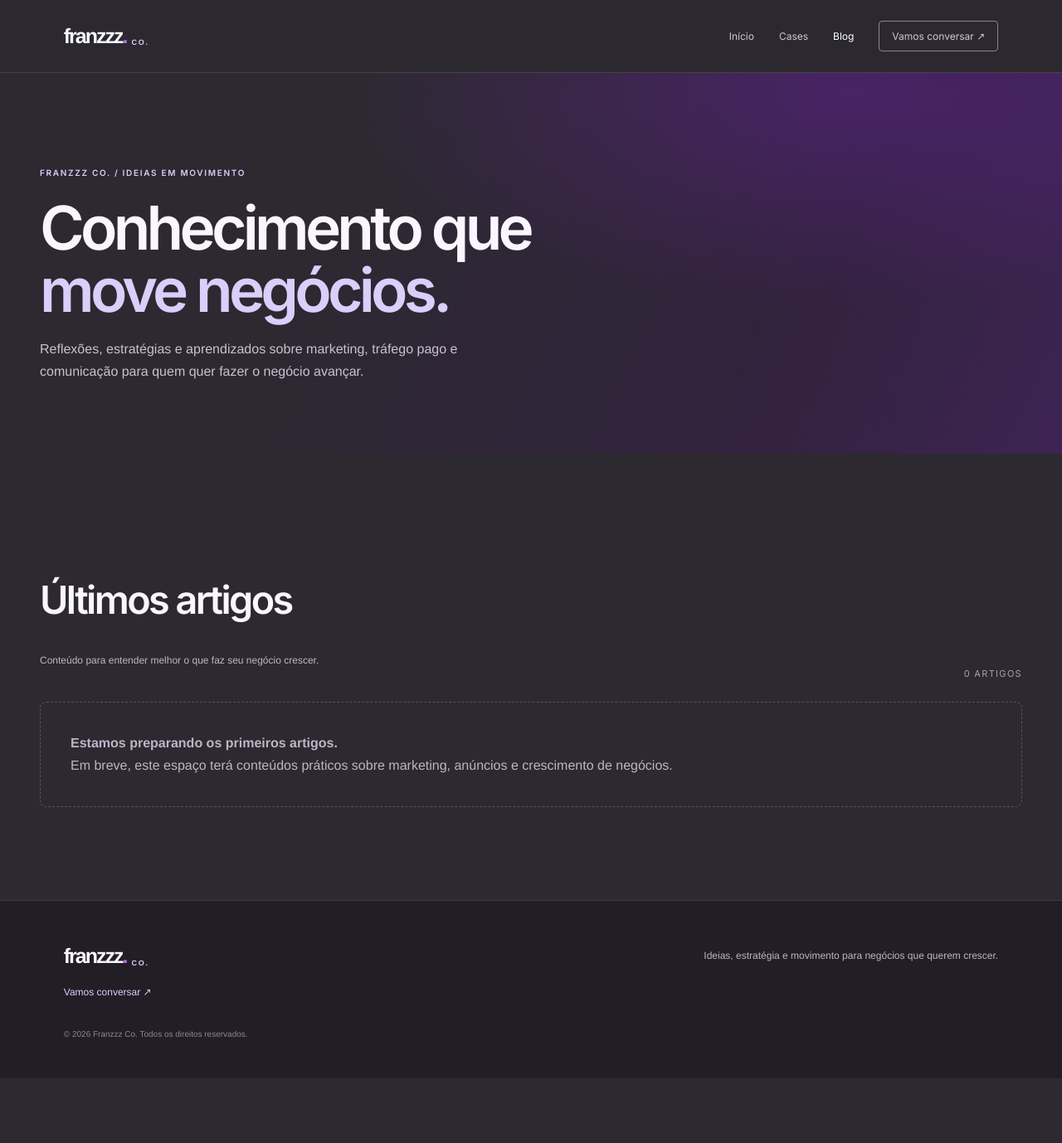
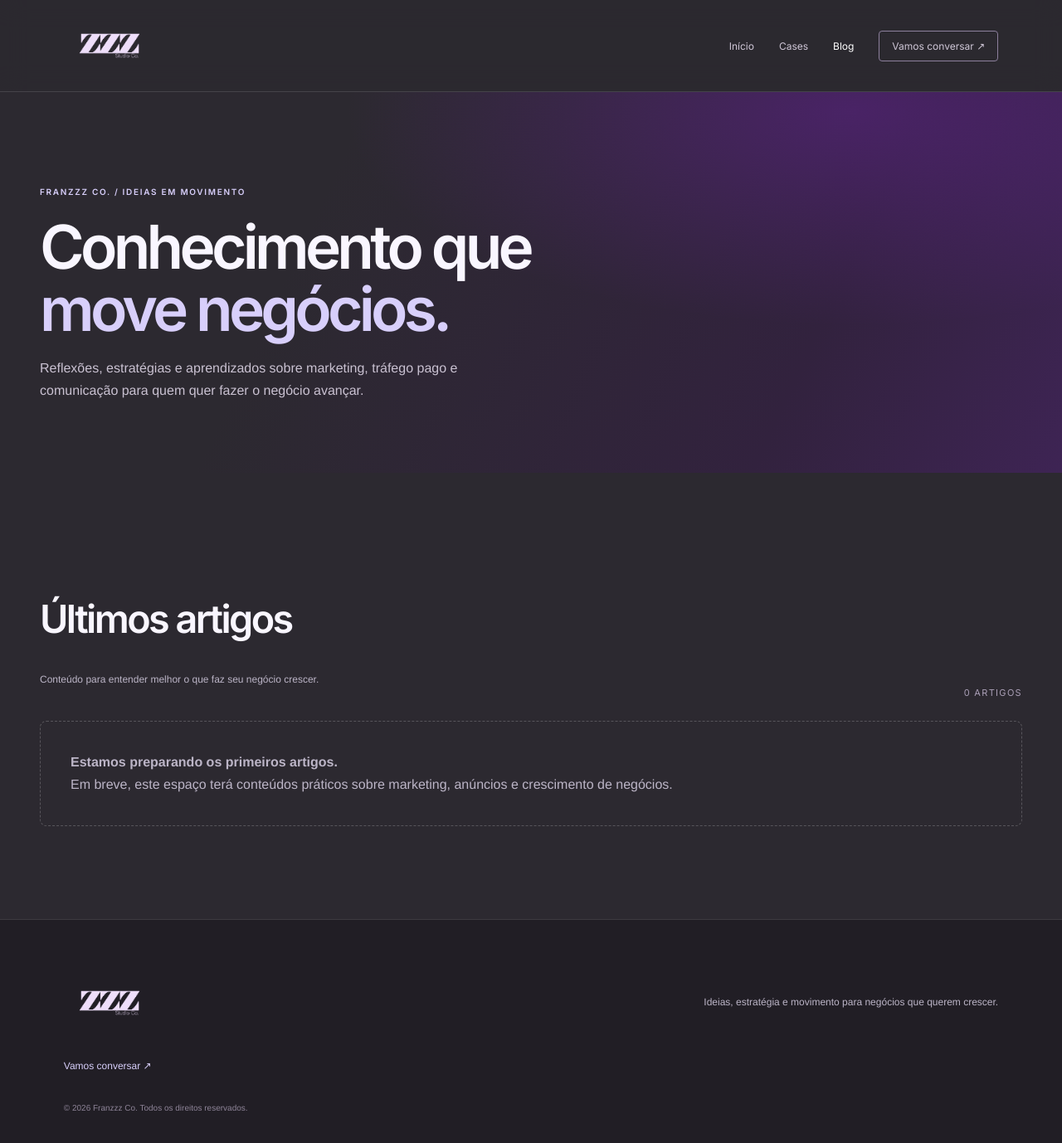
Before and after one commit to franzzzco/franzzzco.github.io, a Jekyll site: the page built from blog/index.html, in a window 1280 px wide and 1389 px high. Shown: the top 1378 px of the window at 83% size. Built offline with Jekyll 4.4.1, drawn with Linux system fonts in a browser that asks for light colours.

Commit message:
Usa logo oficial da Franzzz no cabeçalho e rodapé do blog

```diff
--- a/_layouts/default.html
+++ b/_layouts/default.html
@@ -19,14 +19,14 @@
 </head>
 <body class="page-blog">
   <header class="site-header">
-    <a class="brand" href="/" aria-label="Franzzz Co. início"><span>franzzz<span class="brand-dot">.</span></span><small>CO.</small></a>
+    <a class="brand" href="/" aria-label="Franzzz Co. início"><img class="brand-logo" src="/assets/logo.png" alt="Franzzz Co." width="110" height="45"></a>
     <nav aria-label="Navegação principal">
       <a href="/">Início</a><a href="/cases.html">Cases</a><a class="active" href="/blog/">Blog</a><a class="nav-contact" href="/#contato">Vamos conversar ↗</a>
     </nav>
   </header>
   {{ content }}
   <footer class="site-footer">
-    <a class="brand" href="/"><span>franzzz<span class="brand-dot">.</span></span><small>CO.</small></a>
+    <a class="brand" href="/" aria-label="Franzzz Co. início"><img class="brand-logo" src="/assets/logo.png" alt="Franzzz Co." width="110" height="45"></a>
     <p>Ideias, estratégia e movimento para negócios que querem crescer.</p>
     <a href="/#contato">Vamos conversar ↗</a>
     <small>© {{ 'now' | date: '%Y' }} Franzzz Co. Todos os direitos reservados.</small>
```
